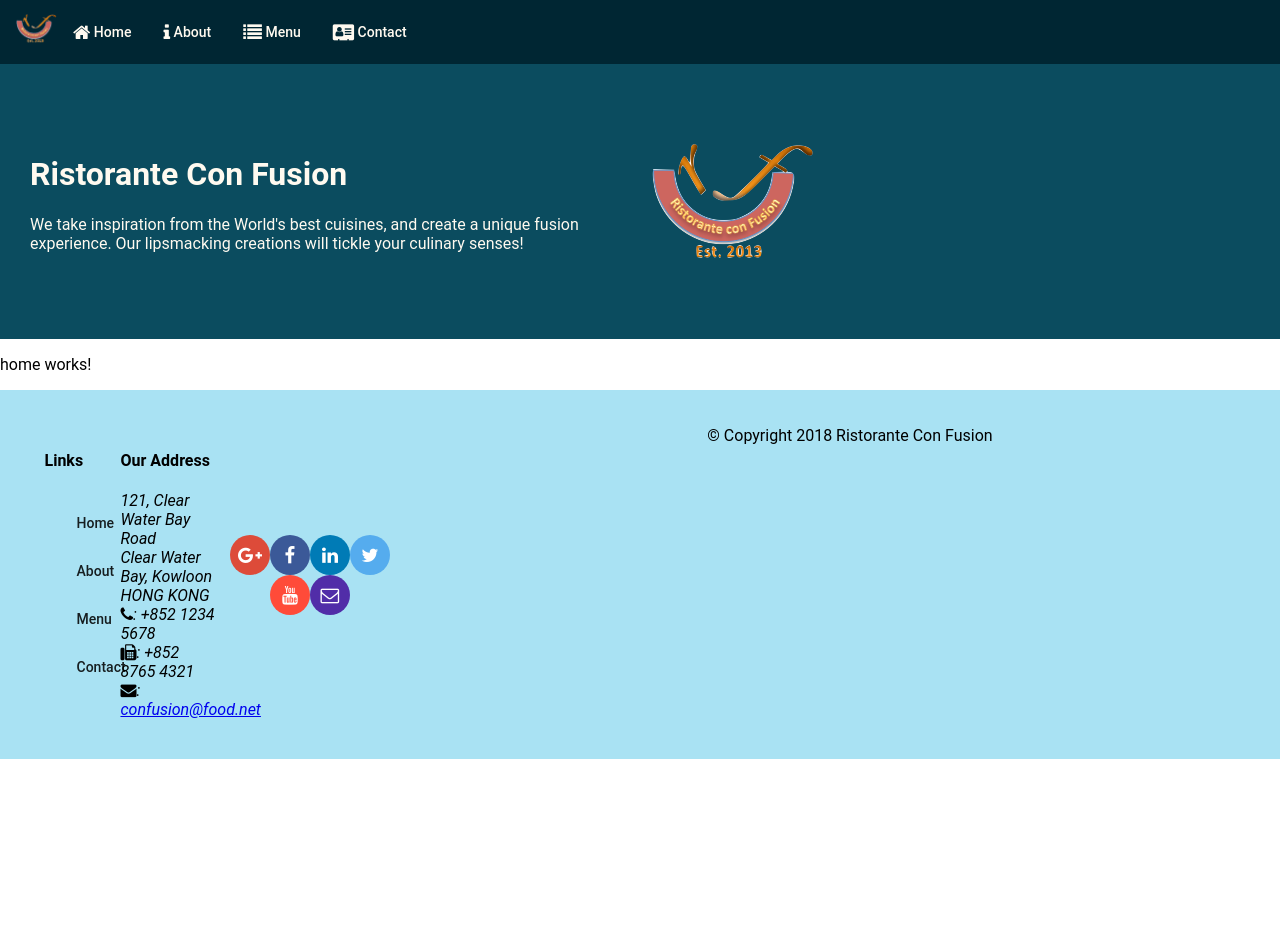
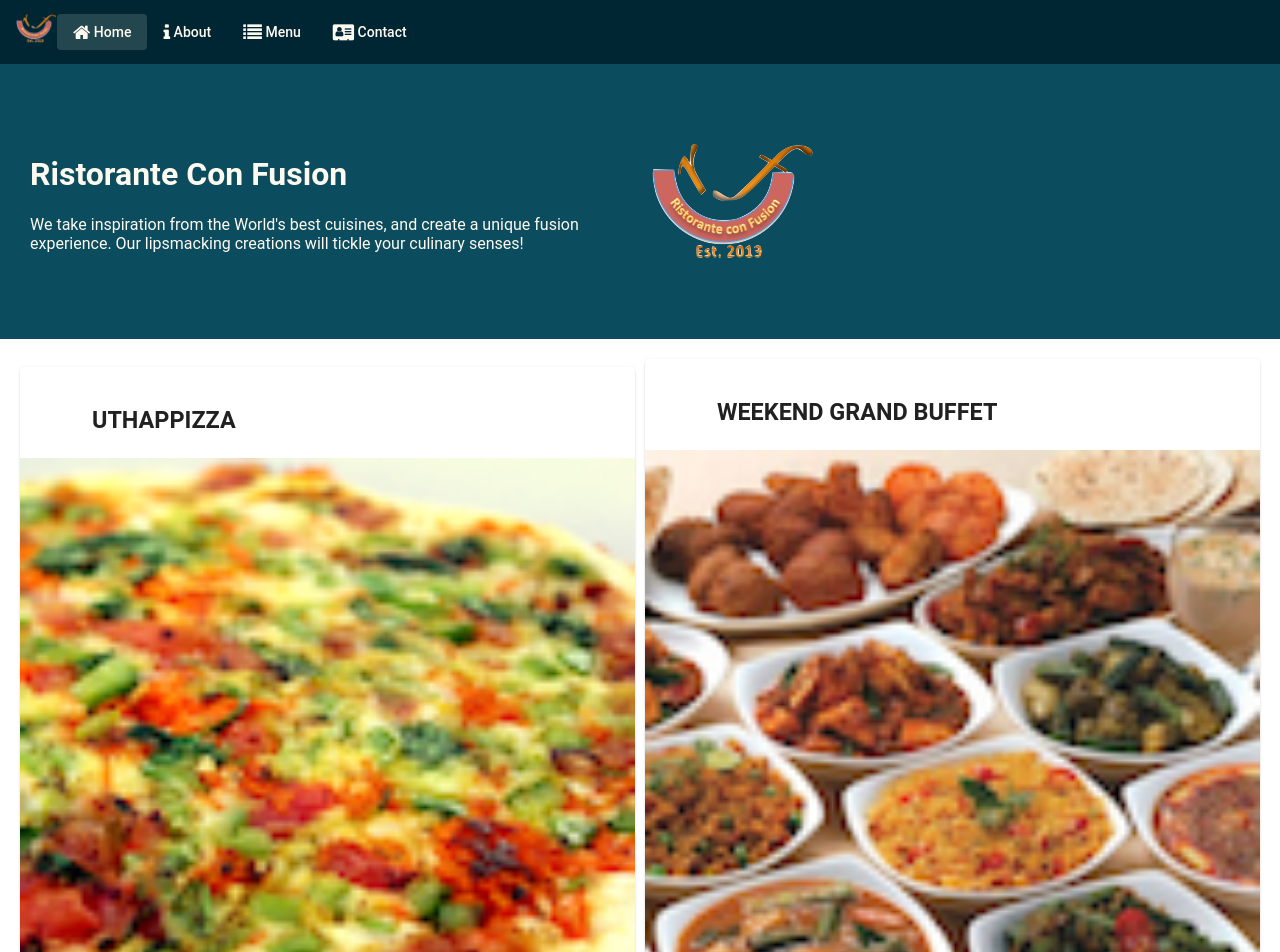
Before and after one commit to Cafelar/Angular-test, an Angular app: page /home in a window 1280 px wide. Shown: the top 952 px of the page. Before the commit the page ends 800 px from the top, so only its background shows below. Built offline with nearby package versions, Linux system fonts and the light colour scheme.

Commit message:
Single Page Aplication Part 1

```diff
--- a/src/app/app-routing/routes.ts
+++ b/src/app/app-routing/routes.ts
@@ -9,5 +9,6 @@
 export const routes: Routes = [
     {path: 'home', component: HomeComponent},
     {path: 'menu', component: MenuComponent},
+    { path: 'contactus',     component: ContactComponent },
     {path: '', redirectTo: '/home', pathMatch: 'full'}
 ];
--- a/src/app/app.module.ts
+++ b/src/app/app.module.ts
@@ -31,6 +31,7 @@
 import { ContactComponent } from './contact/contact.component';
 
 import { DishService } from './services/dish.service';
+import { PromotionService } from './services/promotion.service';
 
 import { AppRoutingModule } from './app-routing/app-routing.module';
 
@@ -67,7 +68,7 @@
     FlexLayoutModule,
     AppRoutingModule
   ],
-  providers: [DishService],
+  providers: [DishService, PromotionService],
   bootstrap: [AppComponent]
 })
 export class AppModule { }
--- a/src/app/contact/contact.component.html
+++ b/src/app/contact/contact.component.html
@@ -1,3 +1,38 @@
-<p>
-  contact works!
-</p>
+<div class="container"
+     fxLayout="column"
+     fxLayoutGap="10px">
+
+     <div fxFlex>
+            <div>
+               <h3>Contact Us</h3>
+               <hr>
+            </div>
+     </div>
+
+    <div fxFlex>
+      <h3>Location Information</h3>
+      <div fxLayout="column" fxLayout.gt-sm="row">
+          <div fxFlex="50" fxFlexOffset="20px">
+                <h4>Our Address</h4>
+                <address>
+		              121, Clear Water Bay Road<br>
+		              Clear Water Bay, Kowloon<br>
+		              HONG KONG<br>
+		              <i class="fa fa-phone"></i>: +852 1234 5678<br>
+		              <i class="fa fa-fax"></i>: +852 8765 4321<br>
+		              <i class="fa fa-envelope"></i>:
+                        <a href="mailto:confusion@food.net">confusion@food.net</a>
+		           </address>
+               <p></p>
+                <div>
+                    <a mat-raised-button href="tel:+85212345678"><i class="fa fa-phone"></i> Call</a>
+                    <a mat-raised-button><i class="fa fa-skype"></i> Skype</a>
+                    <a mat-raised-button href="mailto:confusion@food.net"><i class="fa fa-envelope-o"></i> Email</a>
+                </div>
+            </div>
+          <div fxFlex="40">
+                <h4>Map of our Location</h4>
+          </div>
+        </div>
+      </div>
+</div>
--- a/src/app/header/header.component.html
+++ b/src/app/header/header.component.html
@@ -1,9 +1,9 @@
 <mat-toolbar>
   <span><img src="/assets/images/logo.png" height=30 width=41></span>
-  <a mat-button routerLink="/home"><span class="fa fa-home fa-lg"></span> Home</a>
-  <a mat-button><span class="fa fa-info fa-lg"></span> About</a>
-  <a mat-button  routerLink="/menu"><span class="fa fa-list fa-lg"></span> Menu</a>
-  <a mat-button><span class="fa fa-address-card fa-lg"></span> Contact</a>
+  <a mat-button routerLink="/home" routerLinkActive="active"><span class="fa fa-home fa-lg"></span> Home</a>
+  <a mat-button  routerLink="/aboutus" routerLinkActive="active"><span class="fa fa-info fa-lg"></span> About</a>
+  <a mat-button  routerLink="/menu"  routerLinkActive="active"><span class="fa fa-list fa-lg"></span> Menu</a>
+  <a mat-button routerLink="/contactus"  routerLinkActive="active"><span class="fa fa-address-card fa-lg"></span> Contact</a>
 </mat-toolbar>
 
 <div class="container jumbotron"
--- a/src/app/header/header.component.scss
+++ b/src/app/header/header.component.scss
@@ -1,5 +1,6 @@
 $lt-gray: #ddd;
 $background-dark: #002633;
+$background-lessdark: #24464e;
 $background-light: #0B4C5F;
 $background-pale: #A9E2F3;
 
@@ -19,3 +20,7 @@
     background-color: $background-dark;
     color:floralwhite;
 }
+
+.active {
+    background: $background-lessdark;
+}
--- a/src/app/home/home.component.html
+++ b/src/app/home/home.component.html
@@ -1,3 +1,36 @@
-<p>
-  home works!
-</p>
+<div class="container"
+     fxLayout="row"
+     fxLayout.sm="column"
+     fxLayout.xs="column"
+     fxLayoutAlign.gt-md="space-around center"
+     fxLayoutGap="10px">
+
+<mat-card *ngIf="dish" fxFlex>
+  <mat-card-header>
+    <div mat-card-avatar></div>
+    <mat-card-title>
+      <h3>{{dish.name | uppercase}}</h3>
+    </mat-card-title>
+  </mat-card-header>
+  <img mat-card-image src={{dish.image}} alt={{dish.name}}>
+  <mat-card-content>
+    <p>{{dish.description}}
+    </p>
+  </mat-card-content>
+</mat-card>
+
+<mat-card *ngIf="promotion" fxFlex>
+  <mat-card-header>
+    <div mat-card-avatar></div>
+    <mat-card-title>
+      <h3>{{promotion.name | uppercase}}</h3>
+    </mat-card-title>
+  </mat-card-header>
+  <img mat-card-image src={{promotion.image}} alt={{promotion.name}}>
+  <mat-card-content>
+    <p>{{promotion.description}}
+    </p>
+  </mat-card-content>
+</mat-card>
+
+</div>
--- a/src/app/home/home.component.ts
+++ b/src/app/home/home.component.ts
@@ -1,4 +1,9 @@
 import { Component, OnInit } from '@angular/core';
+
+import { Dish } from '..//shared/dish';
+import { DishService } from '../services/dish.service';
+import { Promotion } from '..//shared/promotion';
+import { PromotionService } from '../services/promotion.service';
 
 @Component({
   selector: 'app-home',
@@ -7,9 +12,15 @@
 })
 export class HomeComponent implements OnInit {
 
-  constructor() { }
+  dish: Dish;
+  promotion: Promotion;
+
+  constructor(private dishservice: DishService,
+    private promotionservice: PromotionService) { }
 
   ngOnInit() {
+    this.dish = this.dishservice.getFeaturedDish();
+    this.promotion = this.promotionservice.getFeaturedPromotion();
   }
 
 }
--- a/src/app/services/dish.service.ts
+++ b/src/app/services/dish.service.ts
@@ -12,4 +12,12 @@
   getDishes(): Dish[]{
     return DISHES;
   }
+
+  getDish(id: number): Dish {
+    return DISHES.filter((dish) => (dish.id === id))[0];
+  }
+
+  getFeaturedDish(): Dish {
+    return DISHES.filter((dish) => dish.featured)[0];
+  }
 }
--- /dev/null
+++ b/src/app/services/promotion.service.ts
@@ -0,0 +1,23 @@
+import { Injectable } from '@angular/core';
+import { Promotion } from '../shared/promotion';
+import { PROMOTIONS } from '../shared/promotions';
+
+@Injectable({
+  providedIn: 'root'
+})
+export class PromotionService {
+
+  constructor() { }
+
+  getPromotions(): Promotion[] {
+    return PROMOTIONS;
+  }
+
+  getPromotion(id: number): Promotion {
+    return PROMOTIONS.filter((promo) => (promo.id === id))[0];
+  }
+
+  getFeaturedPromotion(): Promotion {
+    return PROMOTIONS.filter((promotion) => promotion.featured)[0];
+  }
+}
--- a/src/app/shared/Dishes.ts
+++ b/src/app/shared/Dishes.ts
@@ -2,11 +2,13 @@
 
 export const DISHES: Dish[] = [
     {
+        id: 0,
         name: 'Uthappizza',
         image: '/assets/images/uthappizza.png',
         category: 'mains',
         label: 'Hot',
         price: '4.99',
+        featured: true,
         description: 'A unique combination of Indian Uthappam (pancake) and Italian pizza, topped with Cerignola olives, ripe vine cherry tomatoes, Vidalia onion, Guntur chillies and Buffalo Paneer.',
         comments: [
             {
@@ -42,11 +44,13 @@
         ]
     },
     {
+        id: 1,
         name: 'Zucchipakoda',
         image: '/assets/images/zucchipakoda.png',
         category: 'appetizer',
         label: '',
         price: '1.99',
+        featured: false,
         description: 'Deep fried Zucchini coated with mildly spiced Chickpea flour batter accompanied with a sweet-tangy tamarind sauce',
         comments: [
             {
@@ -82,11 +86,13 @@
         ]
     },
     {
+        id: 2,
         name: 'Vadonut',
         image: '/assets/images/vadonut.png',
         category: 'appetizer',
         label: 'New',
         price: '1.99',
+        featured: false,
         description: 'A quintessential ConFusion experience, is it a vada or is it a donut?',
         comments: [
             {
@@ -122,11 +128,13 @@
         ]
     },
     {
+        id: 3,
         name: 'ElaiCheese Cake',
         image: '/assets/images/elaicheesecake.png',
         category: 'dessert',
         label: '',
         price: '2.99',
+        featured: false,
         description: 'A delectable, semi-sweet New York Style Cheese Cake, with Graham cracker crust and spiced with Indian cardamoms',
         comments: [
             {
--- /dev/null
+++ b/src/app/shared/promotion.ts
@@ -0,0 +1,9 @@
+export class Promotion {
+    id: number;
+    name: string;
+    image: string;
+    label: string;
+    price: string;
+    featured: boolean;
+    description: string;
+}
--- /dev/null
+++ b/src/app/shared/promotions.ts
@@ -0,0 +1,13 @@
+import { Promotion } from './promotion';
+
+export const PROMOTIONS: Promotion[] = [
+    {
+      id: 0,
+      name: 'Weekend Grand Buffet',
+      image: '/assets/images/buffet.png',
+      label: 'New',
+      price: '19.99',
+      featured: true,
+      description: 'Featuring mouthwatering combinations with a choice of five different salads, six enticing appetizers, six main entrees and five choicest desserts. Free flowing bubbly and soft drinks. All for just $19.99 per person'
+    }
+  ];
```
Also changed, not shown: 1 other file (tests, documents, lock files or other folders).
